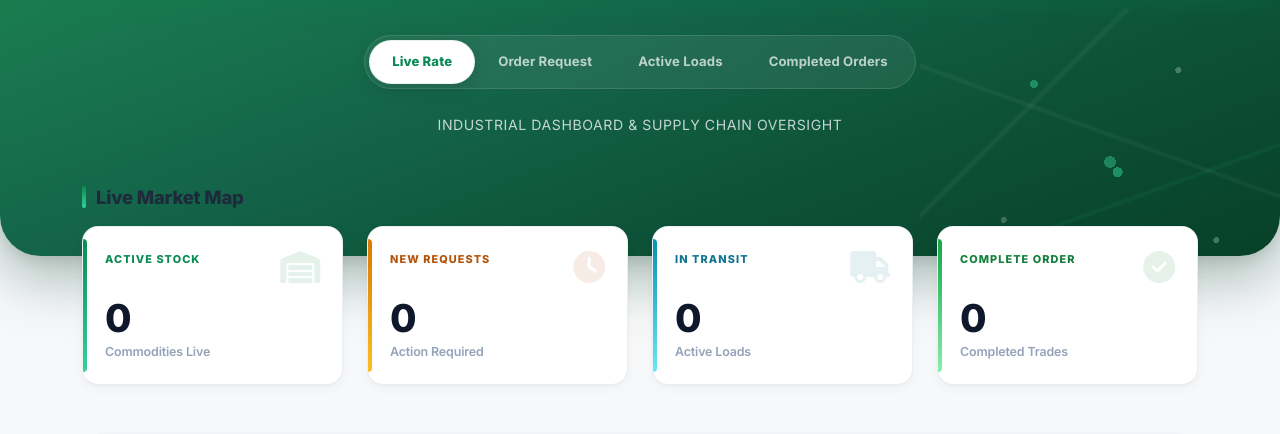
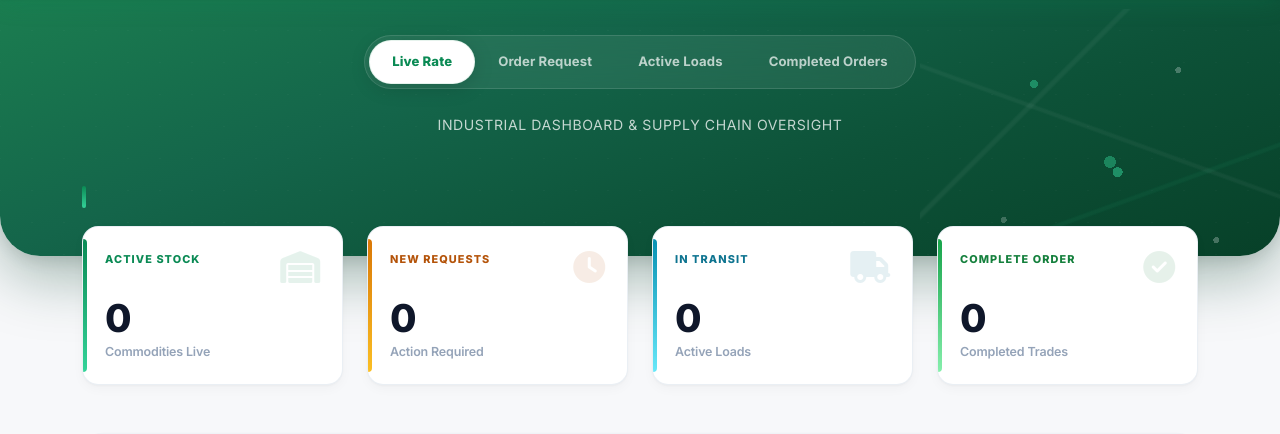
Before and after one commit to Shashank758/Sarna_Broker_Website-2, a Flask app: template templates/miller.html in a window 1280 px wide. Shown: the part 95-529 px from the top of the page. Run offline with Flask 3, Linux system fonts and the light colour scheme; the template is opened without the code that fills it, so the values that code supplies are empty; some libraries are stand-ins or nearby versions.

Commit message:
Update miller.html

```diff
--- a/templates/miller.html
+++ b/templates/miller.html
@@ -761,7 +761,7 @@
 </section>
 
 <div class="container dashboard-container">
-  <h4 class="market-map-heading" data-aos="fade-up" data-aos-delay="150">Live Market Map</h4>
+  <h4 class="market-map-heading" data-aos="fade-up" data-aos-delay="150"></h4>
   <div class="row g-4 mb-5" data-aos="fade-up" data-aos-delay="200">
     <div class="col-6 col-md-3">
       <div class="stat-card-miller">
```
